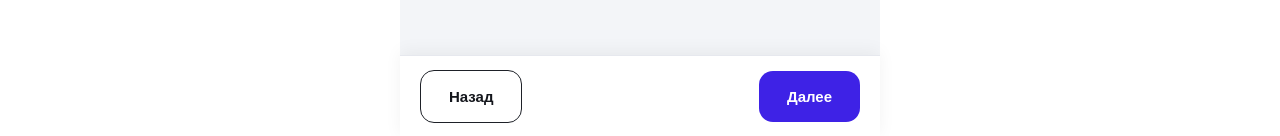
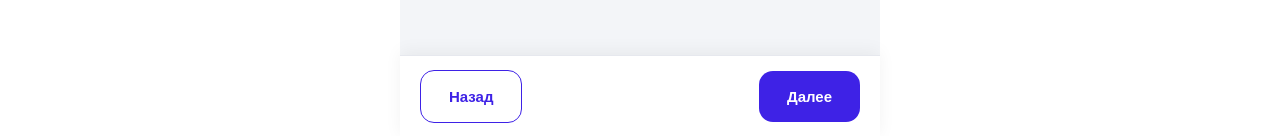
Before and after one commit to Dikossia/quiz-site, a plain HTML site: page index.html in a window 1280 px wide. Both pictures are taken after a click on the button "Далее". Shown: the part 661-797 px from the top of the page. Drawn offline with Linux system fonts and the light colour scheme.

Commit message:
Update btn-outline styles for active state

```diff
--- a/index.html
+++ b/index.html
@@ -116,7 +116,8 @@
   .btn-outline{
     background:transparent;border:1.5px solid #C7CBD3;color:#B4B9C2;
   }
-  .btn-outline:not(:disabled){border-color:var(--border);color:var(--text)}
+  .btn-outline:not(:disabled){border-color:var(--primary);color:var(--primary)}
+  .btn-outline:not(:disabled):active{background:#ECE9FF}
   .btn-outline:disabled{cursor:default}
   .btn-primary{background:var(--primary);color:#fff}
   .btn-primary:active{background:var(--primary-dark)}
```
